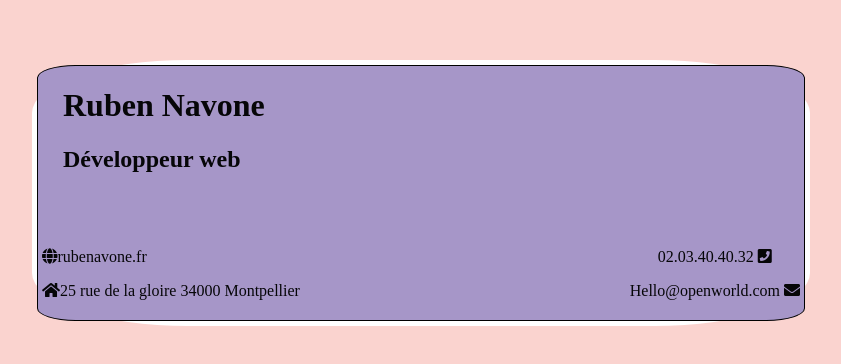
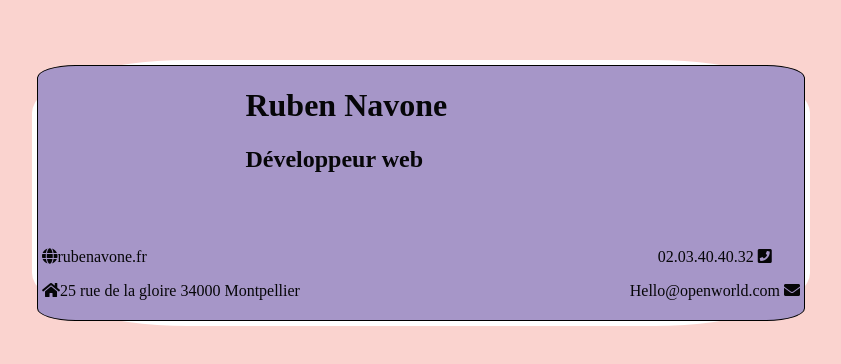
Before and after one commit to rubenavone/Exercice-Css-Java-Simplon, a plain HTML site: page carte-visite/index.html in a window 1280 px wide. Shown: the part 140-504 px from the top of the page, without its empty margins (219-1060 px from the left). Drawn offline with Linux system fonts and the light colour scheme.

Commit message:
modif mineure

```diff
--- a/carte-visite/css/main.css
+++ b/carte-visite/css/main.css
@@ -11,7 +11,7 @@ body {
 
 main {
     display: grid;
-    grid-template-columns: 1fr 1fr ;
+    grid-template-columns: 1fr  ;
     grid-template-rows: 1fr 1fr  ;
     color: #060608;
     background-color: #a696c8;
@@ -23,6 +23,7 @@ main {
 
 .first {
     padding-left: 25px;
+    margin: auto;
 }
 
 .second {
```
